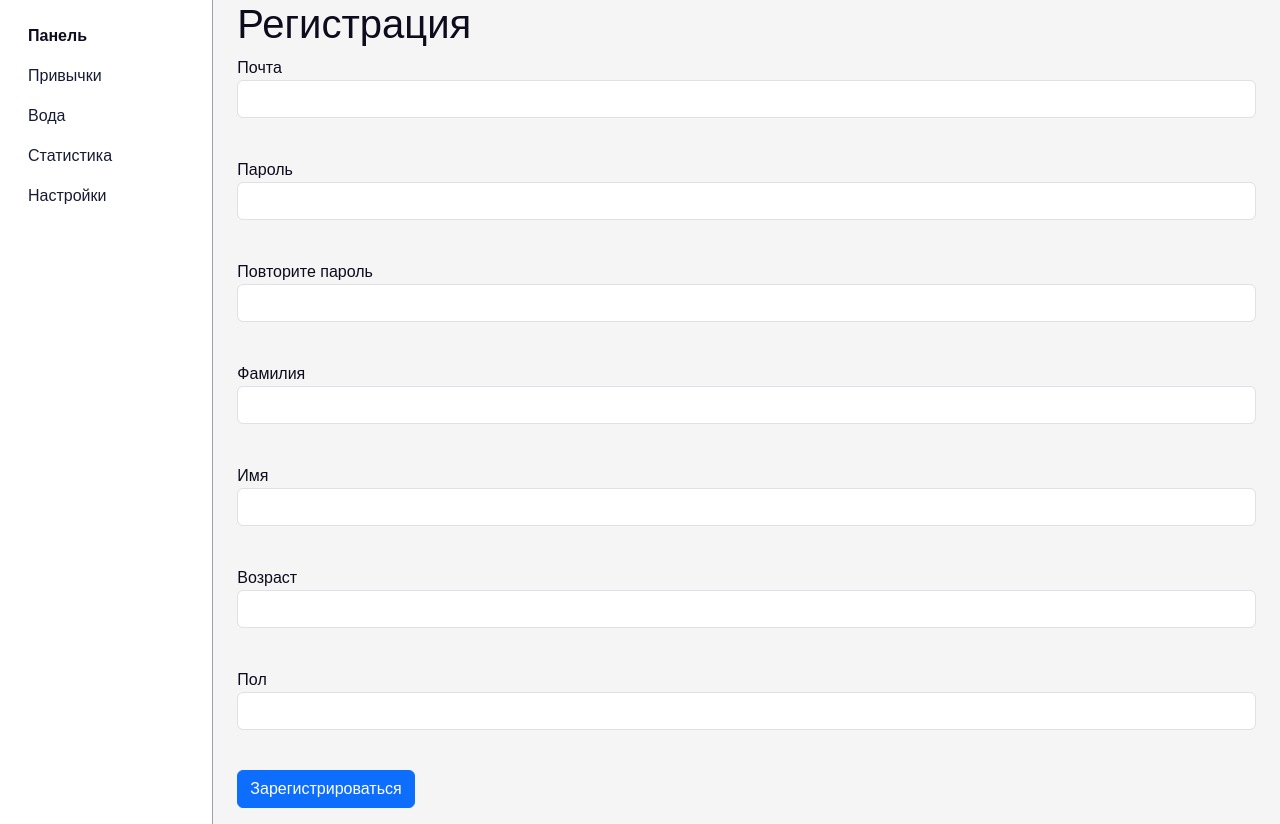
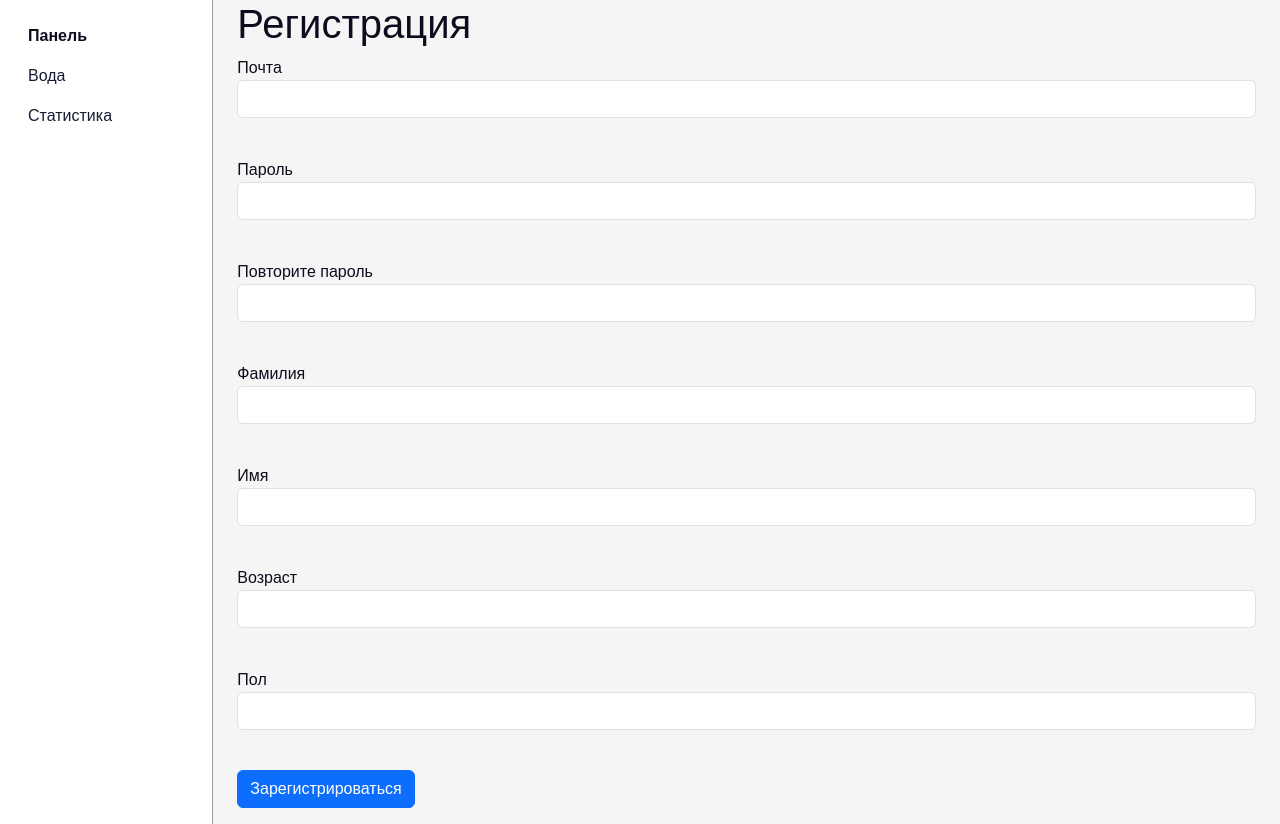
Before and after one commit to Johan993/web, a Flask app: page /register in a window 1280 px wide. Shown: the part 56-880 px from the top of the page. Run offline with Flask 3, Linux system fonts and the light colour scheme.

Commit message:
индикатор воды работает

```diff
--- a/main.py
+++ b/main.py
@@ -54,11 +54,16 @@ def index():
             db_sess.commit()
             return redirect(url_for('index'))
 
-        water = db_sess.query(WaterIntake)\
-                       .filter_by(user_id=current_user.id)\
-                       .order_by(WaterIntake.timestamp.desc())\
-                       .first()
-        water_amount = water.amount if water else 0
+        today = date.today()
+        water_amount = (
+            db_sess.query(func.sum(WaterIntake.amount))
+            .filter(
+                WaterIntake.user_id == current_user.id,
+                func.date(WaterIntake.timestamp) == today
+            )
+            .scalar()
+        )
+        water_amount = water_amount or 0
         water_goal = 2000
 
         user_habits = (
@@ -73,8 +78,6 @@ def index():
         for h in user_habits:
             delta = (today - h.created_date.date()).days
             today_idx = delta if 0 <= delta < len(h.days) else None
-            for d in h.days:
-                d.status = d.status.value
             habits.append((h, today_idx))
 
         achievements = []
--- a/templates/base.html
+++ b/templates/base.html
@@ -17,7 +17,7 @@
 <body>
   <nav class="navbar navbar-expand-lg navbar-light bg-light">
     <div class="container-fluid">
-      <a class="navbar-brand" href="#">Название</a>
+      <a class="navbar-brand" href="{{ url_for('index') }}">Название</a>
       <button class="navbar-toggler" type="button"
               data-bs-toggle="collapse" data-bs-target="#navbarNav"
               aria-controls="navbarNav" aria-expanded="false" aria-label="Toggle navigation">
@@ -26,8 +26,8 @@
 
       <div class="collapse navbar-collapse" id="navbarNav">
         <ul class="navbar-nav ms-auto">
-          <li class="nav-item"><a class="nav-link" href="/register">Регистрация</a></li>
-          <li class="nav-item"><a class="nav-link" href="/login">Вход</a></li>
+          <li class="nav-item"><a class="nav-link" href="{{ url_for('register') }}">Регистрация</a></li>
+          <li class="nav-item"><a class="nav-link" href="{{ url_for('login') }}">Вход</a></li>
         </ul>
       </div>
     </div>
@@ -38,14 +38,15 @@
       {% if not flag %}
       <aside class="col-md-2 sidebar d-none d-md-block bg-light pt-3">
         <ul class="nav flex-column">
-          <li class="nav-item"><a class="nav-link active" href="#">Панель</a></li>
-          <li class="nav-item"><a class="nav-link" href="#">Привычки</a></li>
-          <li class="nav-item"><a class="nav-link {% if request.endpoint == 'water' %}active{% endif %}"
-                                  href="{{ url_for('water') }}">Вода</a></li>
-          <li class="nav-item"><a
-              class="nav-link {% if request.endpoint == 'stats' %}active{% endif %}"
-              href="{{ url_for('stats') }}">Статистика</a></li>
-          <li class="nav-item"><a class="nav-link" href="#">Настройки</a></li>
+          <li class="nav-item"><a class="nav-link active" href="{{ url_for('index') }}">Панель</a></li>
+          <li class="nav-item">
+            <a class="nav-link {% if request.endpoint == 'water' %}active{% endif %}"
+               href="{{ url_for('water') }}">Вода</a>
+          </li>
+          <li class="nav-item">
+            <a class="nav-link {% if request.endpoint == 'stats' %}active{% endif %}"
+               href="{{ url_for('stats') }}">Статистика</a>
+          </li>
         </ul>
       </aside>
       {% endif %}
```
Also changed, not shown: data/users.py (+17 -2 lines), templates/index.html (+9 -35 lines).
